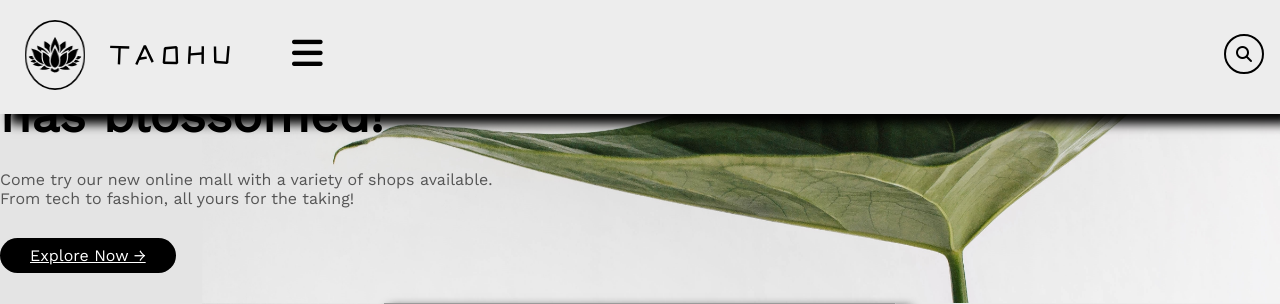
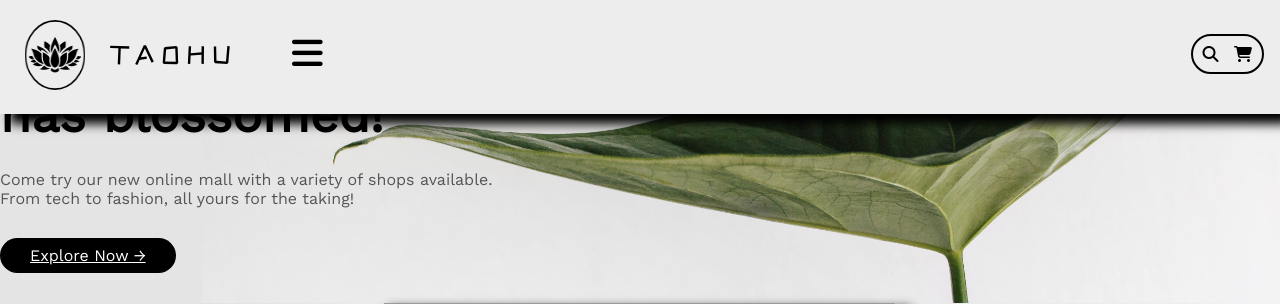
Before and after one commit to lacnham/Full-Stack-Assignment, a PHP site: page / in a window 1280 px wide. Shown: the top 304 px of the page. Run offline with PHP 8.4, Linux system fonts and the light colour scheme; some libraries are stand-ins or nearby versions.

Commit message:
add icon cart

```diff
--- a/homepage_2.css
+++ b/homepage_2.css
@@ -68,9 +68,13 @@ body
     padding: 5px;
 }
 
+.search-box i{
+    color: black;
+}
+
 .search-box:hover > .search-txt
 {
-    width: 240px;
+    width: 200px;
     padding:  0 6px;
 }
 .search-box:hover > .search-box i
--- a/index.html
+++ b/index.html
@@ -30,6 +30,7 @@
                         <input class="search-txt" type="text" name="search-text" placeholder="Type to search">
                         <a class="search-btn" href="#"></a>
                         <i class="fas fa-search"></i>
+                        <a href="purchase.html"><i class="fa fa-shopping-cart"></i></a>
                     </div>
                     <nav>
                         <div class="menu">
```
